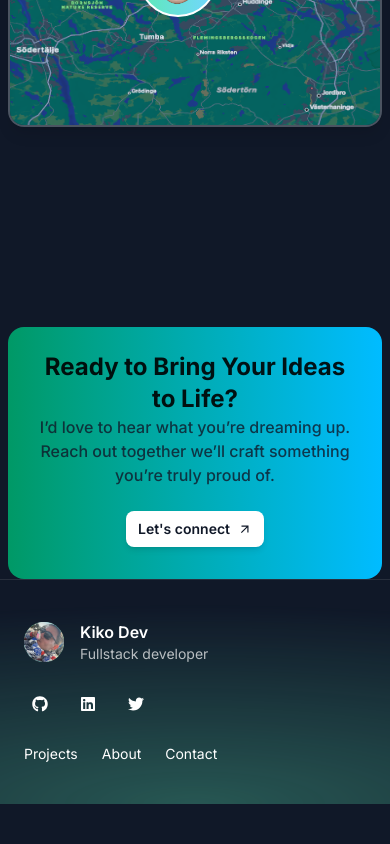
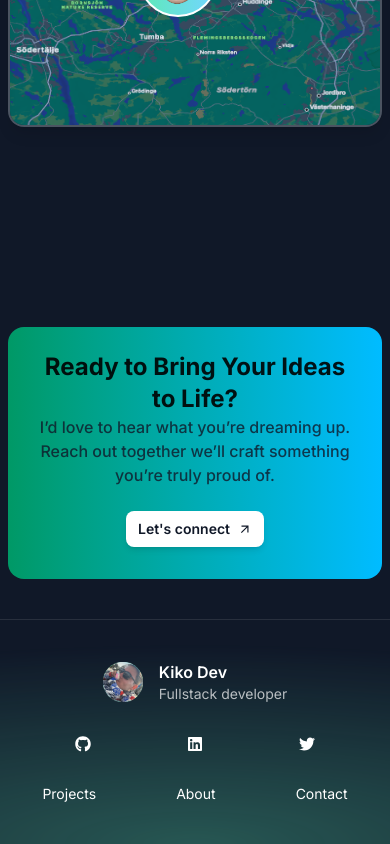
Before and after one commit to kikoDevv/Nasrolla-Portfolio, a Next.js app: page / in a window 390 px wide. Shown: the part 5938-6782 px from the top of the page. Before the commit the page ends 6742 px from the top, so only its background shows below. Built offline with nearby package versions, Linux system fonts and the light colour scheme; a web font is replaced by a local one.

Commit message:
Added responsive layout to footer

```diff
--- a/src/sections/Footer.tsx
+++ b/src/sections/Footer.tsx
@@ -4,11 +4,11 @@ import { FaGithub, FaLinkedin, FaTwitter } from "react-icons/fa";
 
 export default function Footer() {
   return (
-    <footer className="text-white relative z-10 overflow-x-hidden sm:pt-30">
+    <footer className="text-white relative z-10 overflow-x-hidden sm:pt-30 pt-10">
       <hr className="text-white/10" />
       <div className="absolute left-1/2 bottom-0 -translate-x-1/2 h-[400px] w-[1600px] bg-emerald-300/30 [mask-image:radial-gradient(50%_50%_at_bottom_center,black,transparent)] -z-10"></div>
       <div className="max-w-6xl mx-auto px-6 py-10">
-        <div className="flex flex-col md:flex-row md:items-center md:justify-between gap-6">
+        <div className="flex flex-col md:flex-row items-center sm:justify-between gap-6">
           <a
             href="https://github.com/kikoDevv"
             target="_blank"
@@ -23,7 +23,7 @@ export default function Footer() {
             </div>
           </a>
 
-          <div className="flex items-center gap-4">
+          <div className="flex items-center sm:gap-4 gap-20">
             <a
               href="https://github.com/kikoDevv"
               target="_blank"
@@ -50,7 +50,7 @@ export default function Footer() {
             </a>
           </div>
 
-          <nav className="flex items-center gap-6">
+          <nav className="flex items-center sm:gap-6 gap-20">
             <a
               href="#projects"
               className="text-sm hover:underline relative z-20 pointer-events-auto focus:outline-none focus:ring-2 focus:ring-emerald-300">
```
